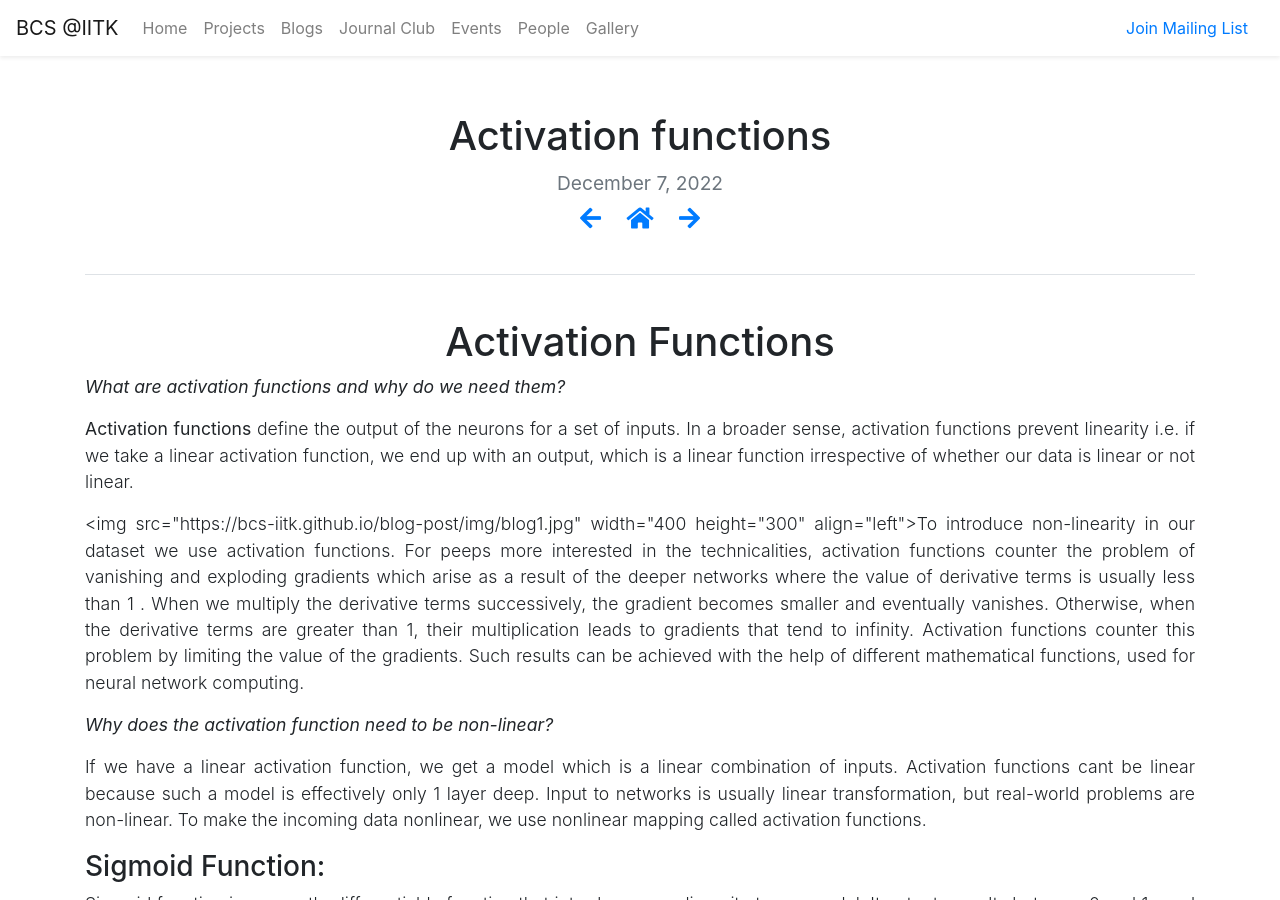
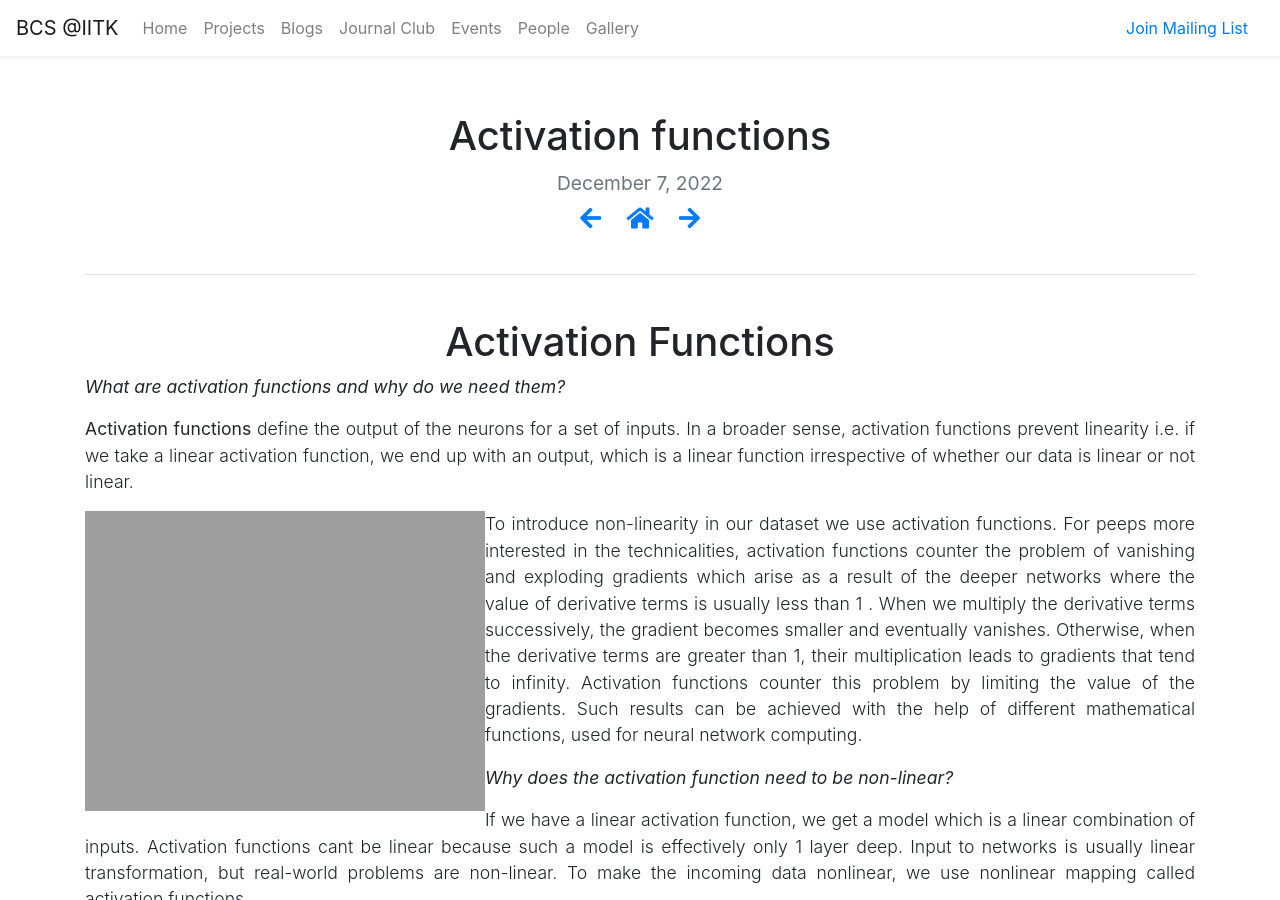
Before and after one commit to bcs-iitk/bcs-iitk.github.io, a Jekyll site: the page built from blog-post/_posts/2022-12-07-Activation Functions.md, in a window 1280 px wide and 900 px high. Built offline with Jekyll 4.4.1, drawn with Linux system fonts in a browser that asks for light colours; nearby versions of some CDN libraries; our own code applies the rules of GitHub Pages for plain Markdown files.

Commit message:
Add files via upload

```diff
--- a/blog-post/_posts/2022-12-07-Activation Functions.md
+++ b/blog-post/_posts/2022-12-07-Activation Functions.md
@@ -4,7 +4,7 @@
 <b><i>What are activation functions and why do we need them?</i></b>
 
 <p><b>Activation functions</b> define the output of the neurons for a set of inputs. In a broader sense, activation functions prevent linearity i.e. if we take a linear activation function, we end up with an output, which is a linear function irrespective of whether our data is linear or not linear.</p>
-<p><img src="{{ site.url }}{{ site.baseurl }}/blog-post/img/blog1.jpg" width="400 height="300" align="left">To introduce non-linearity in our dataset we use activation functions. For peeps more interested in the technicalities, activation functions counter the problem of vanishing and exploding gradients which arise as a result of the deeper networks where the value of derivative terms is usually less than 1 . When we multiply the derivative terms successively, the gradient becomes smaller and eventually vanishes. Otherwise, when the derivative terms are greater than 1, their multiplication leads to gradients that tend to infinity. Activation functions counter this problem by limiting the value of the gradients. Such results can be achieved with the help of different mathematical functions, used for neural network computing.</p>
+<p><img src="{{ site.url }}{{ site.baseurl }}/blog-post/img/Activation Functions/blog1.jpg" width="400" height="300" align="left">To introduce non-linearity in our dataset we use activation functions. For peeps more interested in the technicalities, activation functions counter the problem of vanishing and exploding gradients which arise as a result of the deeper networks where the value of derivative terms is usually less than 1 . When we multiply the derivative terms successively, the gradient becomes smaller and eventually vanishes. Otherwise, when the derivative terms are greater than 1, their multiplication leads to gradients that tend to infinity. Activation functions counter this problem by limiting the value of the gradients. Such results can be achieved with the help of different mathematical functions, used for neural network computing.</p>
 
 <b><i>Why does the activation function need to be non-linear? </i></b>
 
@@ -14,8 +14,8 @@
 
 Sigmoid function is a smooth, differentiable function that introduces non-linearity to our model.
 It outputs results between 0 and 1 , and used in the output layers of the DL architectures and hence used for probability-based output, and has been applied successfully in binary classification problems, modeling logistic regression tasks as well as other neural network domains. Derivative of sigmoid function is given by σ(z)(1-σ(z))
-<img src="{{ site.url }}{{ site.baseurl }}/blog-post/img/Formula1.webp" align="center">
-<p><img src="{{ site.url }}{{ site.baseurl }}/blog-post/img/blog2.webp" widht="300" height="250" align="right"><br>
+<img src="{{ site.url }}{{ site.baseurl }}/blog-post/img/Activation Functions/Formula1.png" align="center">
+<p><img src="{{ site.url }}{{ site.baseurl }}/blog-post/img/Activation Functions/blog2.webp" widht="300" height="250" align="right"><br>
 Sigmoid function is usually used in shallow networks because of problems like sharp damp gradients during backpropagation from hidden layers to the input layers. Sigmoid function saturates and kills the gradient, hence initializing the weights with values too big or too small can create problem. Other problems faced by sigmoid function are slow convergence, and non-zero centered output thereby causing the gradient updates to propagate in different directions.</p>
 <br>
 Functions like ReLu or tangent function were proposed to remedy some of these drawbacks.
@@ -23,8 +23,8 @@
 <h3>Hyperbolic Tangent Function ( tanh ):</h3>
 
 The hyperbolic tangent function known as a tanh function, is a smooth and zero-centered function whose output lies between -1 to 1 .
-<img src="{{ site.url }}{{ site.baseurl }}/blog-post/img/Formula2.webp" align="center">
-<p><img src="{{ site.url }}{{ site.baseurl }}/blog-post/img/blog3.png" align="left"> $Tanh$ function is more preferred function compared to the sigmoid function as it gives better training performance for multi-layer neural networks. Tanh has a 0 centric function hence we can easily identify the values as either strongly positive, negative or neutral. It helps in centring the data and makes learning for the next layer much easier.</p>
+<img src="{{ site.url }}{{ site.baseurl }}/blog-post/img/Activation Functions/Formula2.png" align="center">
+<p><img src="{{ site.url }}{{ site.baseurl }}/blog-post/img/Activation Functions/blog3.png" align="left"> $Tanh$ function is more preferred function compared to the sigmoid function as it gives better training performance for multi-layer neural networks. Tanh has a 0 centric function hence we can easily identify the values as either strongly positive, negative or neutral. It helps in centring the data and makes learning for the next layer much easier.</p>
 
 Derivative of tanh is given by g(z)=f'(z)=(tanhz)^2,hence tanh also faces the same problem of vanishing gradient descent.
 <p>Although both sigmoid and tanh face vanishing gradient problems, tanh is zero centric, and the gradients are not restricted to move in certain directions. Therefore, in practice, tanh nonlinearity is always preferred to sigmoid nonlinearity.The tanh functions have been used mostly in recurrent neural networks for natural language processing and speech recognition tasks.</p>
@@ -33,17 +33,17 @@
 
 <p>The rectified linear activation function or ReLu function is a non-linear activation function. It returns 0 for non-positive values and "x" for any positive value "x". The graph for this function consists of two straight lines with slope 0 (for x less than )and 1(for x greater than 0). Unlike the sigmoid function its derivative is discontinuous at 0 . This creates a problem as derivative of an activation function is crucial in updating the weights after each iteration. To solve this problem, we take derivative to be 0 at x = 0 .</p>
 
-<img src="{{ site.url }}{{ site.baseurl }}/blog-post/img/Formula3.webp" align="center">
+<img src="{{ site.url }}{{ site.baseurl }}/blog-post/img/Activation Functions/Formula3.png" align="center">
 
-ReLu function is quite helpful in increasing the training speed of model. This is because the derivative is always either 0 or 1 for any value.  This saves up a lot of time in computation during backpropagation. <img src="{{ site.url }}{{ site.baseurl }}/blog-post/img/blog4.png" align="right" width="550" height="250">A general problem with both the sigmoid and tanh functions is that they saturate. This means that large values snap to 1.0 and small values snap to -1 or 0 for tanh and sigmoid respectively. Further, the functions are only really sensitive to changes around their mid-point of their input, such as 0.5 for sigmoid and 0.0 for tanh. ReLU adds more sensitivity to weighted sum and thus this avoids neurons from getting saturated (i.e when there is little or no variation in the output).
+ReLu function is quite helpful in increasing the training speed of model. This is because the derivative is always either 0 or 1 for any value.  This saves up a lot of time in computation during backpropagation. <img src="{{ site.url }}{{ site.baseurl }}/blog-post/img/Activation Functions/blog4.png" align="right" width="550" height="250">A general problem with both the sigmoid and tanh functions is that they saturate. This means that large values snap to 1.0 and small values snap to -1 or 0 for tanh and sigmoid respectively. Further, the functions are only really sensitive to changes around their mid-point of their input, such as 0.5 for sigmoid and 0.0 for tanh. ReLU adds more sensitivity to weighted sum and thus this avoids neurons from getting saturated (i.e when there is little or no variation in the output).
 
 One of the problem of ReLU is  the one of "dead neurons", which occurs when the neuron gets stuck in the negative side and constantly outputs zero. Because gradient of 0 is also 0 , it's unlikely for the neuron to ever recover. This happens when the learning rate is too high or negative bias is quite large.
 
 <h3>Leaky ReLu: </h3>
 
-<p><img src="{{ site.url }}{{ site.baseurl }}/blog-post/img/blog5.png" align="left" width="550" height="250">The Leaky ReLU activation function is just a modified form of ReLU, so to counter the disadvantages of ReLU. For the case of Leaky ReLU, it returns "x" for positive values of "x", and "a" times "x" for negative values of "x", where "a" is a parametric value. So, the gradient for positive inputs is 1, and for negative inputs, it is "a".</p>
+<p><img src="{{ site.url }}{{ site.baseurl }}/blog-post/img/Activation Functions/blog5.png" align="left" width="550" height="250">The Leaky ReLU activation function is just a modified form of ReLU, so to counter the disadvantages of ReLU. For the case of Leaky ReLU, it returns "x" for positive values of "x", and "a" times "x" for negative values of "x", where "a" is a parametric value. So, the gradient for positive inputs is 1, and for negative inputs, it is "a".</p>
 
-<img src="{{ site.url }}{{ site.baseurl }}/blog-post/img/Formula4.webp" align="center">
+<img src="{{ site.url }}{{ site.baseurl }}/blog-post/img/Activation Functions/Formula4.png" align="center">
 
 <p>The advantage of leaky ReLU is same as that of ReLU, in addition, solving the "dead neuron" response. Now, as for negative inputs, the gradient is 'a', the neurons are able to recover with this minor modification. For choosing the value of parametric 'a', if it is very small then its learning rate will be very low and the model becomes time-consuming. So, by performing back propagation, the most appropriate value of 'a' is learnt and worked accordingly. </p>
 
@@ -53,7 +53,7 @@
 <p>Softmax is an activation function that scales numbers/logits into probabilities. The output of a Softmax is a vector (say v) with probabilities of each possible outcome. The probabilities in vector v sums to one for all possible outcomes or classes.</p>
 
 <p>Mathematically, Softmax is defined as,
-<img src="{{ site.url }}{{ site.baseurl }}/blog-post/img/Formula5.webp" align="center">
+<img src="{{ site.url }}{{ site.baseurl }}/blog-post/img/Activation Functions/Formula5.png" align="center">
 the numerator is a standard exponential function applied on z_i the result is a small value(close to 0 but never 0) if z_i<0 and a large z_i is large. A normalization term, summation of "e^{z_j}", ensures the values of output vector sums to 1 for i-th class and each of them is in the range 0 and 1 which makes up a valid probability distribution.</p>
 
 <p>Or more physically it can ve observed that Softmax function calculates the probabilities distribution of the event over 'n' different events. In general way of saying, this function will calculate the probabilities of each target class over all possible target classes. Later the calculated probabilities will be helpful for determining the target class for the given inputs.</p>
```
